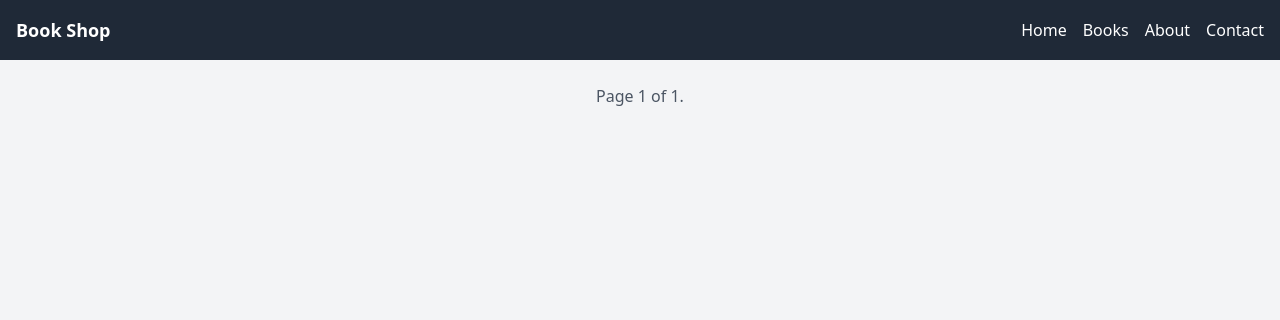
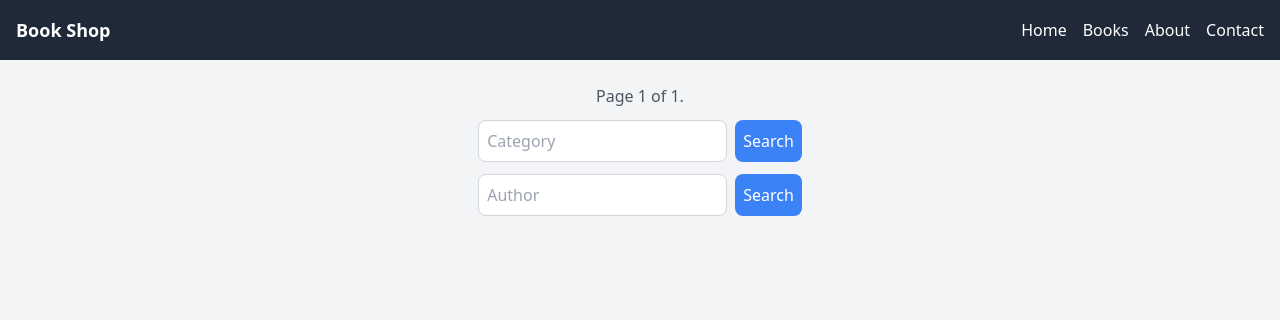
Before and after one commit to gigasamkharadze/tbc-book-shop, a Django app: page /books/ in a window 1280 px wide. Shown: the top 320 px of the page. Run offline with Django 5.2, Linux system fonts and the light colour scheme; data that the repository does not hold is empty.

Commit message:
filter books with categories and author name

```diff
--- a/market/templates/books.html
+++ b/market/templates/books.html
@@ -32,4 +32,20 @@
       </span>
     </div>
 
+    <form action="{% url 'market:all_books' %}" method="get" class="flex justify-center gap-2 my-3">
+        <label>
+            <input type="text" name="category" placeholder="Category" class="p-2 border border-gray-300 rounded-lg" />
+        </label>
+        <button type="submit" class="bg-blue-500 text-white p-2 rounded-lg hover:bg-blue-700">Search</button>
+    </form>
+
+    <form action="{% url 'market:all_books' %}" method="get" class="flex justify-center gap-2 my-3">
+        <label>
+            <input type="text" name="author" placeholder="Author" class="p-2 border border-gray-300 rounded-lg" />
+        </label>
+        <button type="submit" class="bg-blue-500 text-white p-2 rounded-lg hover:bg-blue-700">Search</button>
+    </form>
+
+
+
 {% endblock %}
--- a/market/views.py
+++ b/market/views.py
@@ -11,10 +11,20 @@ def home(request):
 
 def all_books(request):
     books = Book.objects.all()
+
+    author = request.GET.get('author')
+    category = request.GET.get('category')
+
+    if category:
+        books = books.filter(categories__name=category)
+
+    if author:
+        books = books.filter(author__first_name__startswith=author)
+
     paginator = Paginator(books, 3)
-
     page_number = request.GET.get('page')
     page_obj = paginator.get_page(page_number)
+
     return render(request, 'books.html', {'page_obj': page_obj})
 
 
```
